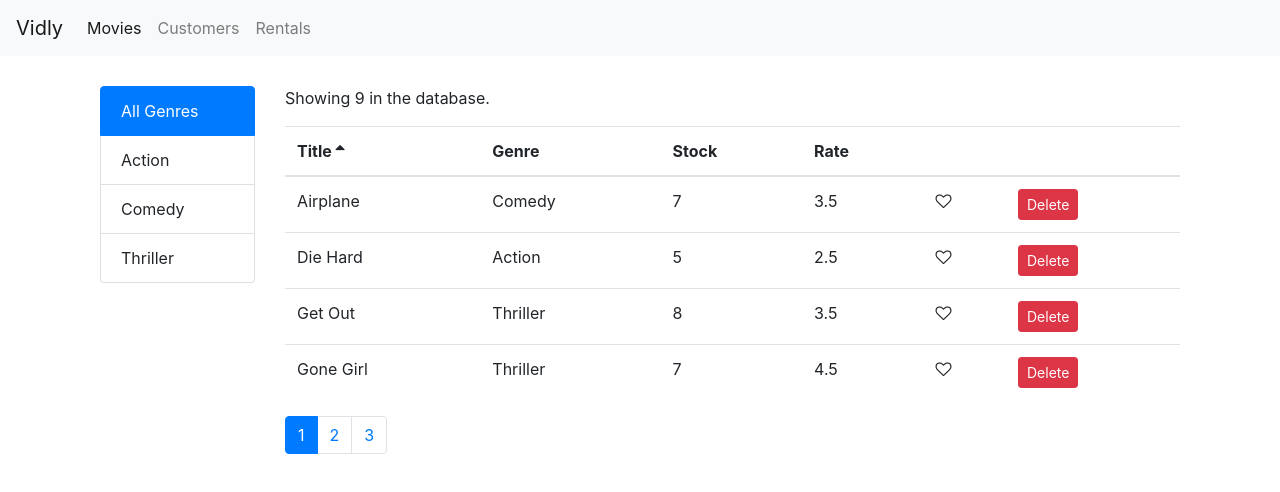
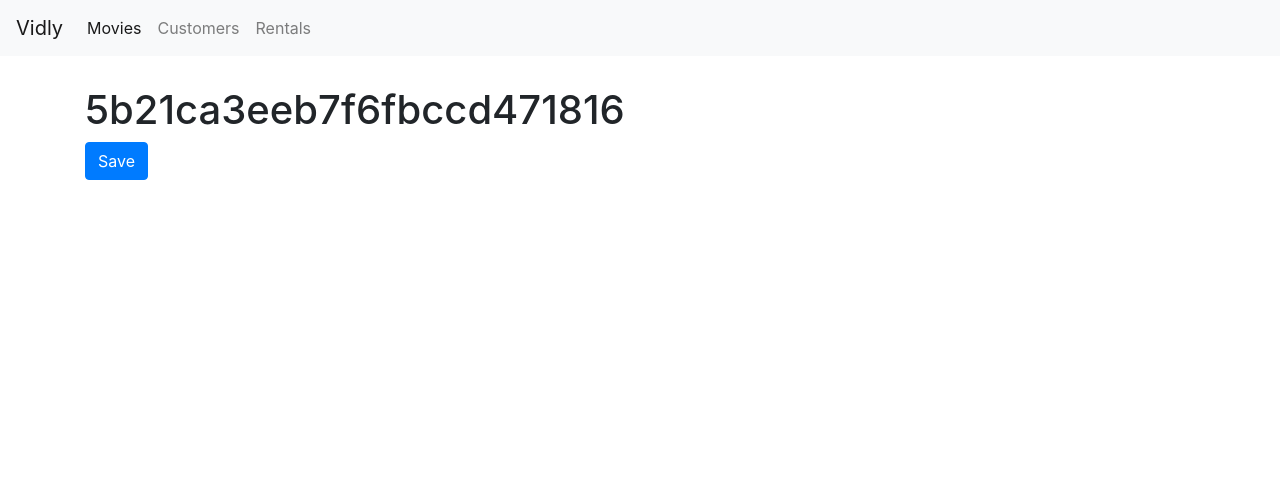
Before and after one commit to GokerAkce/vidly-react, a React (Create React App) app: page /movies/5b21ca3eeb7f6fbccd471816 in a window 1280 px wide. Shown: the top 492 px of the page. Built offline with nearby package versions, Linux system fonts and the light colour scheme.

Commit message:
Added movie form dynamic route

```diff
--- a/src/App.js
+++ b/src/App.js
@@ -5,6 +5,7 @@
 import Customers from './components/customers';
 import Rentals from './components/rentals';
 import NotFound from './components/notFound';
+import MovieForm from './components/movieForm';
 
 class App extends Component {
   render() {
@@ -13,6 +14,7 @@
       <NavBar />
       <main className="container">
         <Switch>
+          <Route path="/movies/:id" component={MovieForm}></Route>
           <Route path="/customers" component={Customers} />
           <Route path="/movies" component={Movies} />
           <Route path="/rentals" component={Rentals}></Route>
--- a/src/components/movieForm.jsx
+++ b/src/components/movieForm.jsx
@@ -1,12 +1,12 @@
-import React, { Component } from 'react';
+import React from 'react';
 
-class MovieForm extends Component {
-    state = {  }
-    render() {
-        return (
-            <h2>Movie Form</h2>
-         );
-    }
+const MovieForm = ({match, history}) => {
+    return (
+        <div>
+            <h1>{match.params.id}</h1>
+            <button className="btn btn-primary" onClick={() => history.push('/movies')}>Save</button>
+        </div>
+    )
 }
 
 export default MovieForm;
--- a/src/components/moviesTable.jsx
+++ b/src/components/moviesTable.jsx
@@ -1,10 +1,15 @@
 import React, { Component } from 'react';
 import Like from './common/like';
 import Table from './common/table'
+import { Link } from 'react-router-dom';
 
 class MoviesTable extends Component {
    columns=[
-       {path: 'title', label:'Title'},
+       {
+           path: 'title',
+           label:'Title',
+           content: movie => <Link to={`/movies/${movie._id}`}>{movie.title}</Link>
+        },
        {path: 'genre.name', label:'Genre'},
        {path: 'numberInStock', label:'Stock'},
        {path: 'dailyRentalRate', label:'Rate'},
```
